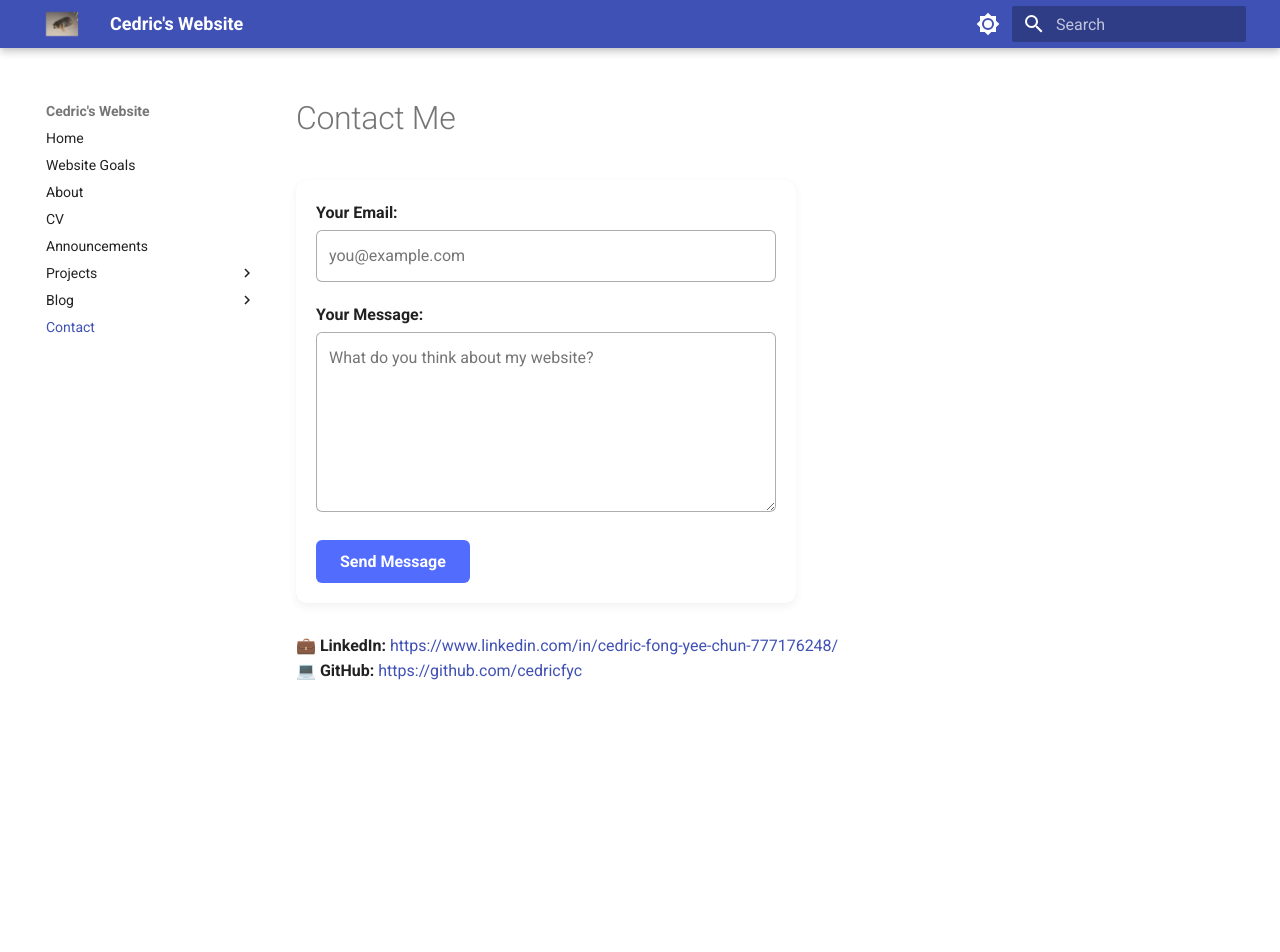
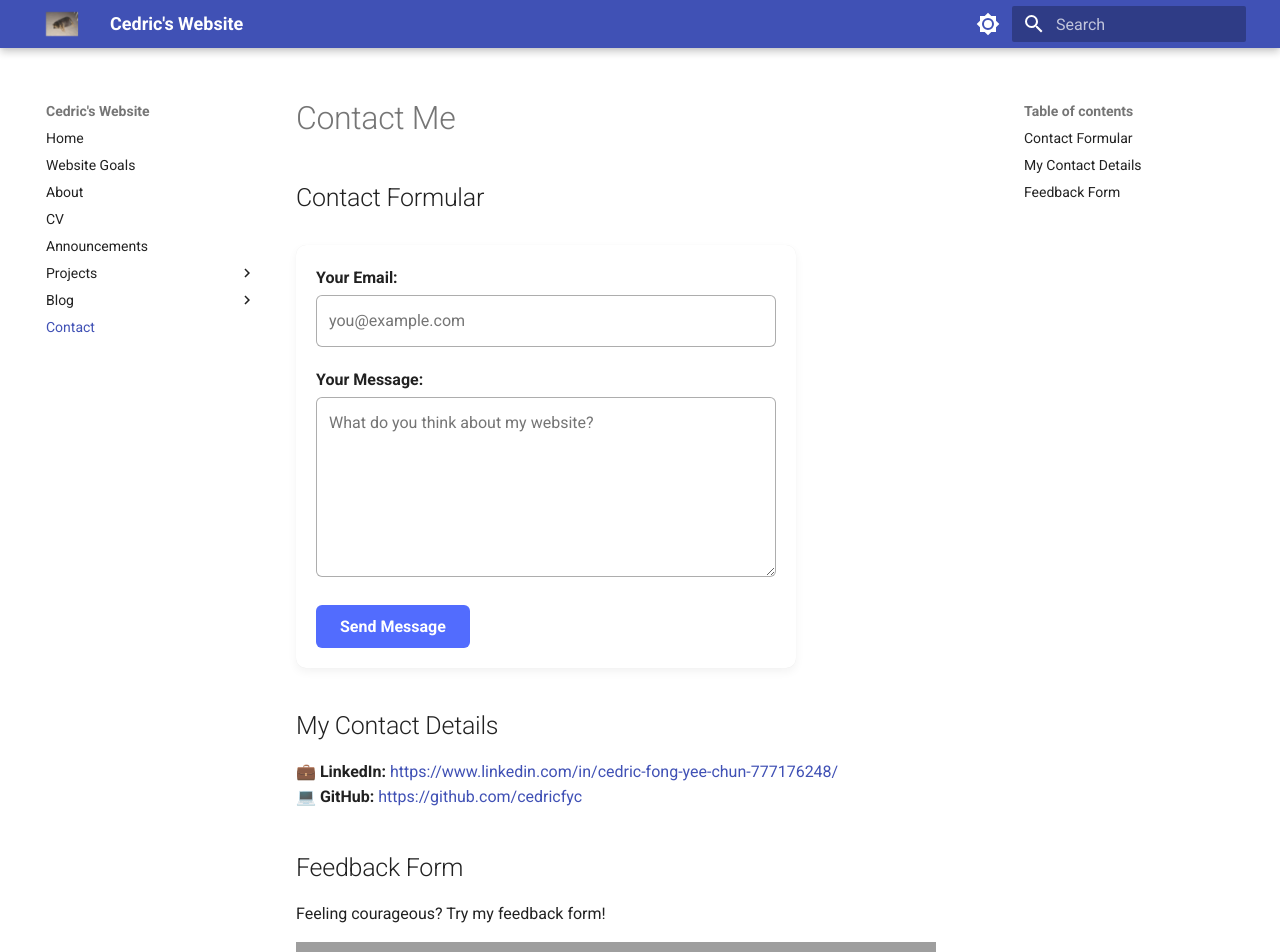
Before and after one commit to cedricfyc/my-cv-blog, an MkDocs documentation site: the page built from docs/contact.md, in a window 1280 px wide and 1400 px high. Shown: the top 952 px of the window. Built offline with MkDocs 1.6.1 and Material for MkDocs 9.7.7, drawn with Linux system fonts in a browser that asks for light colours; grey boxes are pictures that could not be loaded.

Commit message:
Google form added for feedback, no analytics

```diff
--- a/docs/contact.md
+++ b/docs/contact.md
@@ -1,5 +1,6 @@
 # Contact Me
 
+## Contact Formular
 <!-- modify this form HTML and place wherever you want your form -->
 <form
   action="https://formspree.io/f/myznvdzn"
@@ -20,6 +21,13 @@
   <button type="submit">Send Message</button>
 </form>
 
+## My Contact Details
 
 💼 **LinkedIn:** [https://www.linkedin.com/in/cedric-fong-yee-chun-777176248/](https://www.linkedin.com/in/cedric-fong-yee-chun-777176248/)
 💻 **GitHub:** [https://github.com/cedricfyc](https://github.com/cedricfyc)
+
+## Feedback Form
+
+Feeling courageous? Try my feedback form!
+
+<iframe src="https://docs.google.com/forms/d/e/1FAIpQLSfpyifIUjb2IgEGeC6msvSTDCFPecdhMB8HDnaYKksA6LONyA/viewform?embedded=true" width="640" height="1795" frameborder="0" marginheight="0" marginwidth="0">Loading…</iframe>
--- a/mkdocs.yml
+++ b/mkdocs.yml
@@ -77,6 +77,11 @@
   - pymdownx.tasklist:
       custom_checkbox: true
   - pymdownx.emoji
+  - pymdownx.critic
+  - pymdownx.caret
+  - pymdownx.keys
+  - pymdownx.mark
+  - pymdownx.tilde
 
 extra_css:
   - stylesheets/comments.css
```
Also changed, not shown: site/contact/index.html, site/goals/index.html, site/search/search_index.json.
